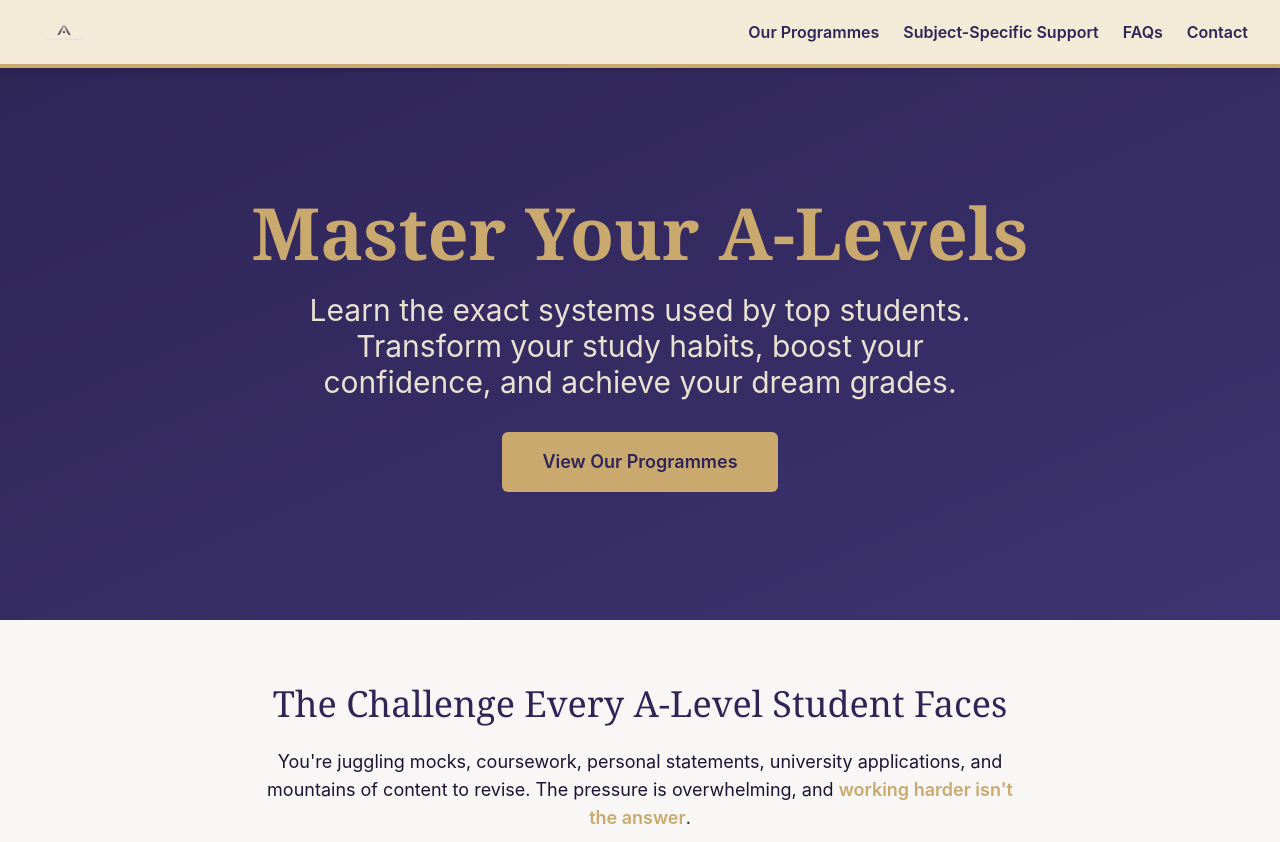
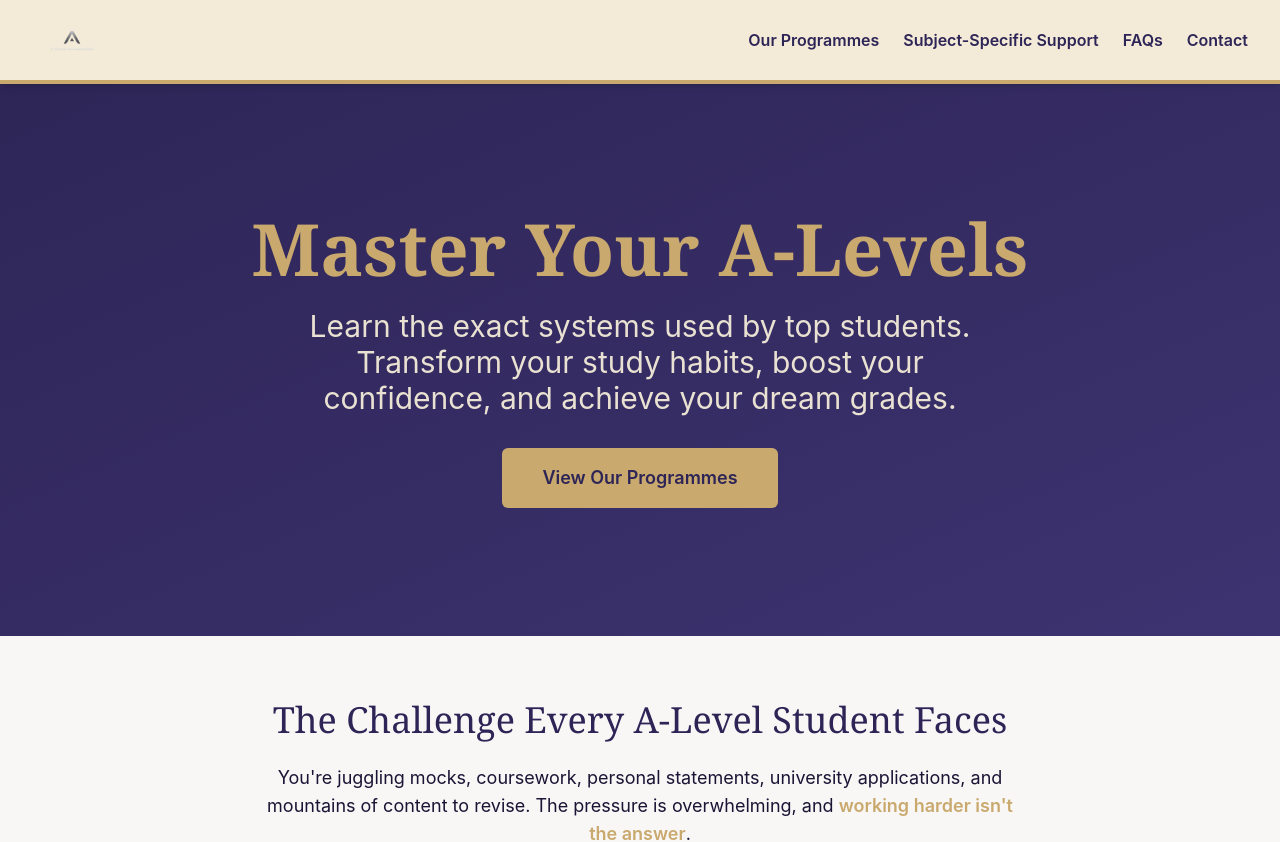
Before and after one commit to StudyAccelerator/Test, a Next.js app: page / in a window 1280 px wide. Shown: the top 842 px of the page. Built offline with nearby package versions, Linux system fonts and the light colour scheme.

Commit message:
Update header logo to new branding

```diff
--- a/app/page.tsx
+++ b/app/page.tsx
@@ -15,11 +15,11 @@ export default function Home() {
       <header className="bg-brand-cream text-brand-purple py-0 sticky top-0 z-50 shadow-md border-b-4 border-brand-gold">
         <div className="max-w-7xl mx-auto px-8 flex flex-col md:flex-row justify-between items-center gap-0">
           <Image
-            src="/logo-black.png"
+            src="/logo-header.png"
             alt="A-Level Accelerators"
             width={200}
             height={200}
-            className="h-16 w-auto"
+            className="h-20 w-auto"
             priority
             unoptimized
           />
```
Also changed, not shown: public/logo-header.png (added).
